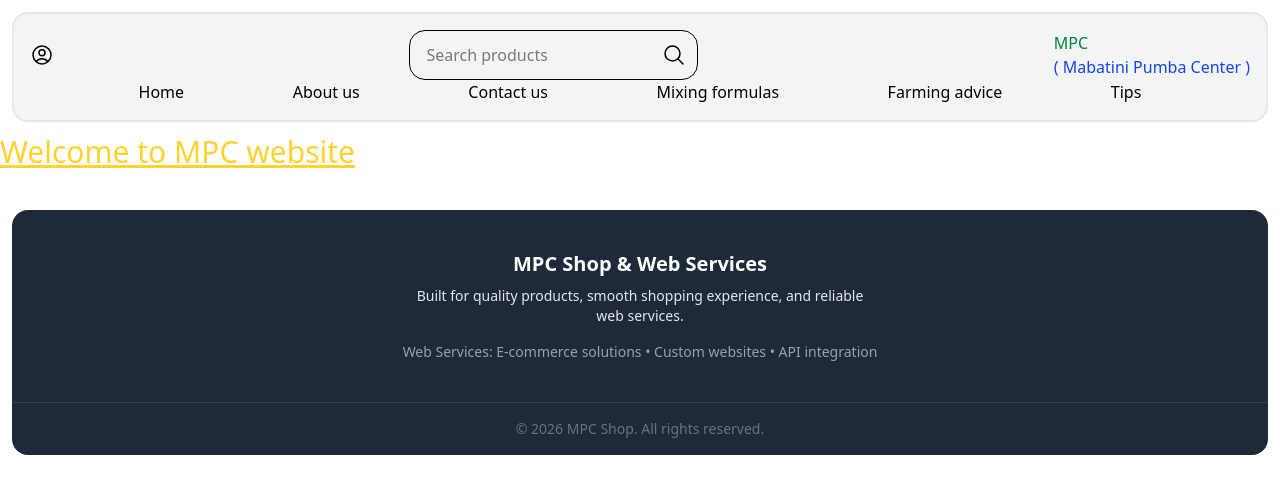
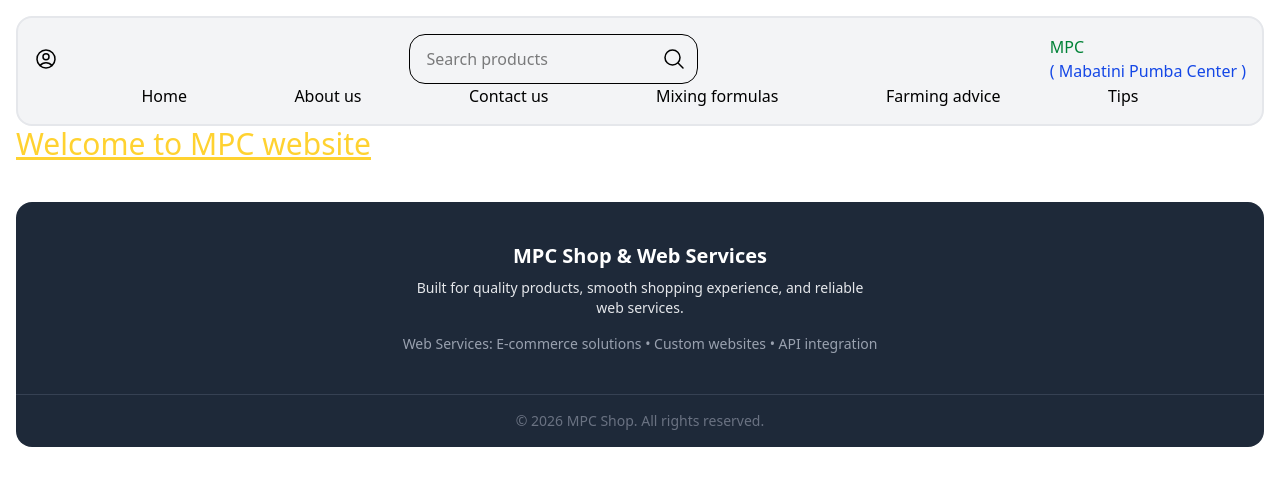
Before and after one commit to jackmattog/mpc_site, a Django app: page / in a window 1280 px wide. Shown: the top 494 px of the page. Run offline with Django 5.2, Linux system fonts and the light colour scheme.

Commit message:
add margin to base template and remove it in other templates for it to be shared all over

```diff
--- a/static/dist/output.css
+++ b/static/dist/output.css
@@ -218,6 +218,9 @@
   }
   .m-3 {
     margin: calc(var(--spacing) * 3);
+  }
+  .m-4 {
+    margin: calc(var(--spacing) * 4);
   }
   .mx-auto {
     margin-inline: auto;
--- a/templates/base.html
+++ b/templates/base.html
@@ -8,7 +8,7 @@
 
     <link rel="stylesheet" href="{% static 'dist/output.css' %}">
 </head>
-<body>
+<body class="m-4">
 
     <!--Add navbar partial-->
     {% include 'partials/navbar.html' %}
--- a/templates/partials/footer.html
+++ b/templates/partials/footer.html
@@ -1,4 +1,4 @@
-<footer class="text-white mt-10 m-3 rounded-2xl bg-gray-800">
+<footer class="text-white mt-10 rounded-2xl bg-gray-800">
   <div class="max-w-7xl mx-auto px-6 py-10 flex flex-col items-center text-center">
 
     <!-- Brand -->
--- a/templates/partials/navbar.html
+++ b/templates/partials/navbar.html
@@ -1,4 +1,4 @@
-<nav class="m-3 bg-gray-100 border-2 p-4 border-gray-200 rounded-2xl">
+<nav class="bg-gray-100 border-2 p-4 border-gray-200 rounded-2xl">
     <!--desktop navabar-->
 
     <!--Outer container-->
```
